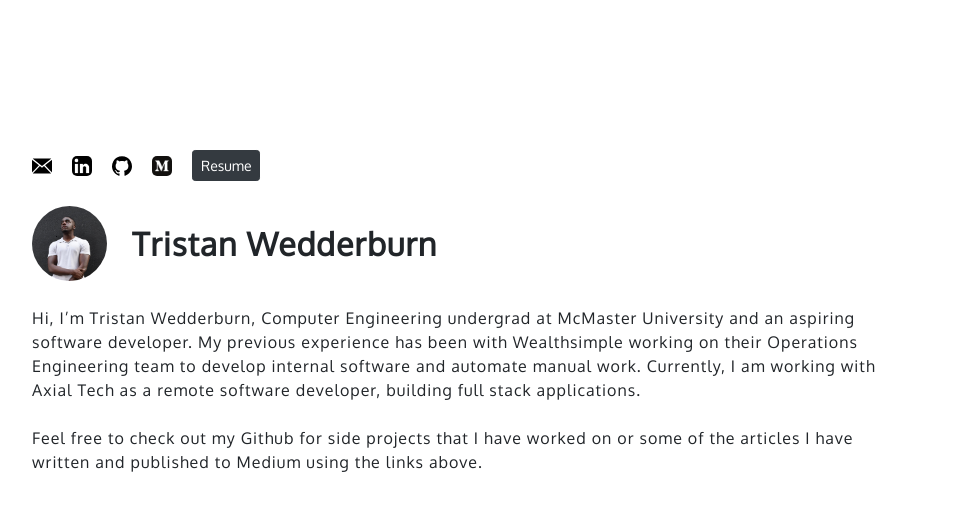
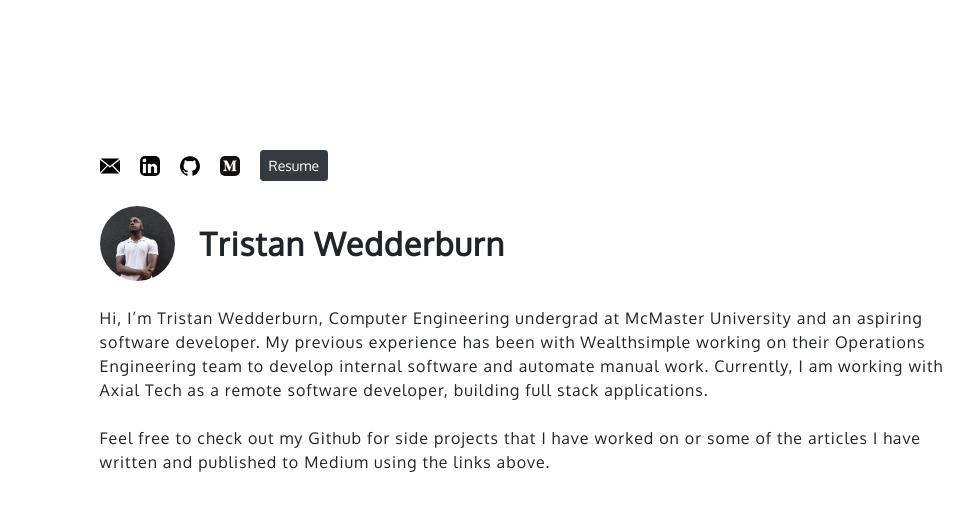
Before and after one commit to TristanWedderburn/TristanWedderburn.github.io, a plain HTML site: page index.html in a window 1280 px wide. Shown: the whole page, without its empty margins (118-1091 px from the left). Drawn offline with nearby package versions, Linux system fonts and the light colour scheme.

Commit message:
update css

```diff
--- a/style.css
+++ b/style.css
@@ -11,7 +11,7 @@
 
 .about {
 	max-width: 66%;
-	margin:150px 150px;
+	margin: 150px auto;
   	letter-spacing: 1px;
 }
 
```
